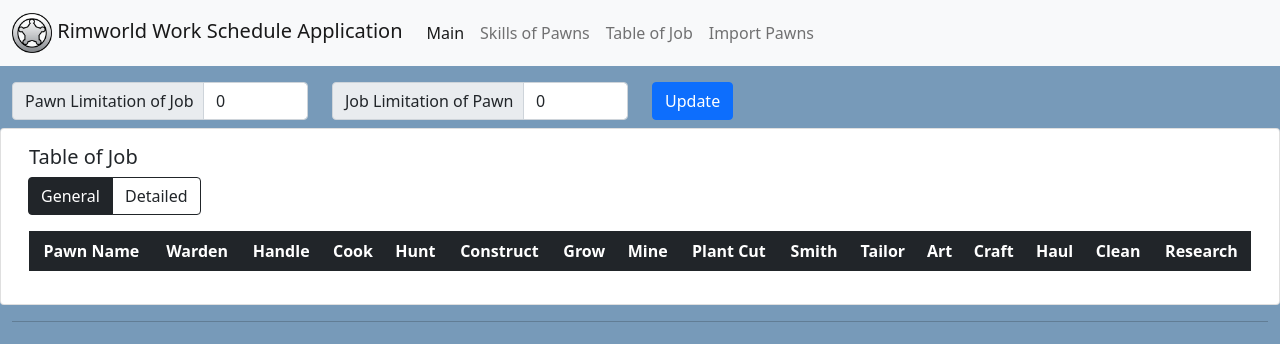
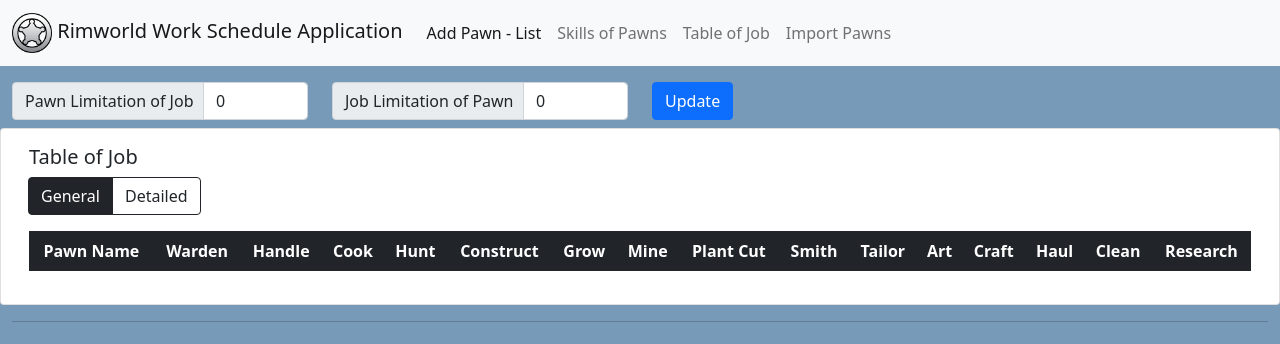
Before and after one commit to ozzydo/Rimworld-App-2.0, a plain HTML site: page html/Table.html in a window 1280 px wide. Drawn offline with nearby package versions, Linux system fonts and the light colour scheme.

Commit message:
Add Pawn - List

```diff
--- a/html/Table.html
+++ b/html/Table.html
@@ -22,7 +22,7 @@
         <div class="collapse navbar-collapse" id="navbarNav">
           <ul class="navbar-nav">
             <li class="nav-item">
-              <a class="nav-link active" aria-current="page" href="main.html">Main</a>
+              <a class="nav-link active" aria-current="page" href="main.html">Add Pawn - List</a>
             </li>
             <li class="nav-item">
               <a class="nav-link" href="skills.html">Skills of Pawns</a>
```
Also changed, not shown: html/main.html (+1 -1 lines), html/skills.html (+1 -1 lines), html/upload.html (+1 -1 lines).
